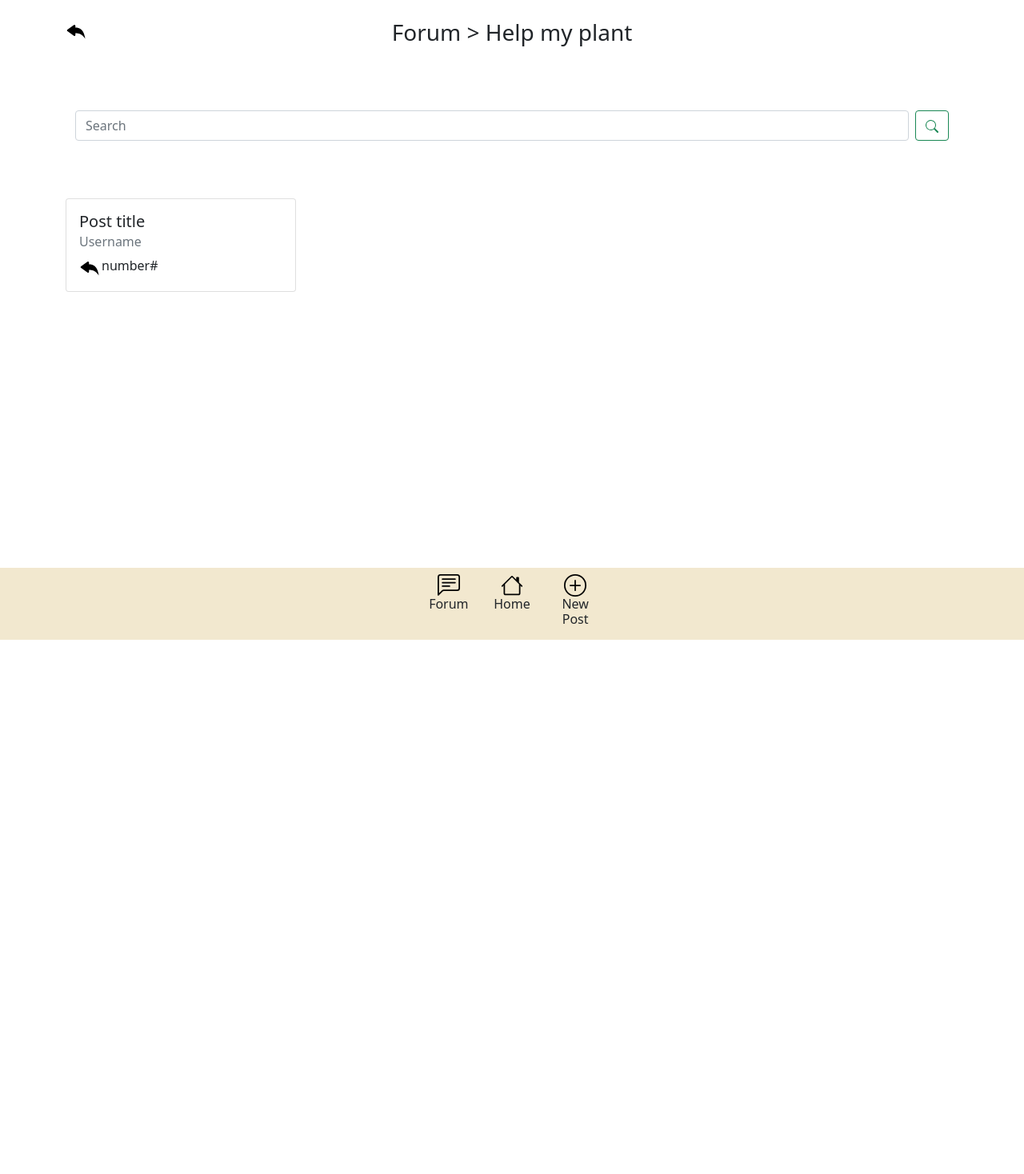
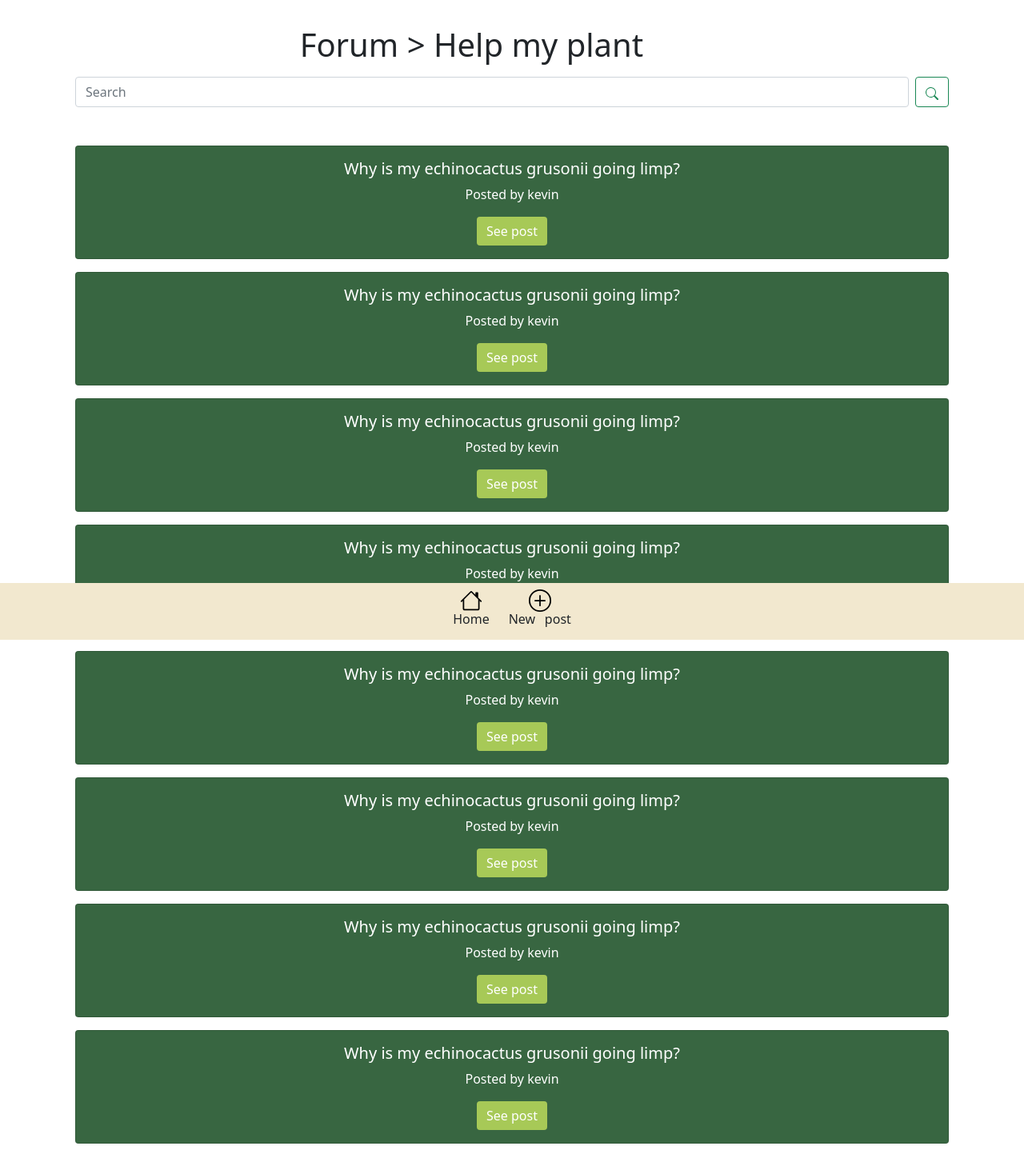
Before and after one commit to polito-hci-2022/Giancono, a React (Create React App) app in the folder A6/planthug/client/: page /helpmyplant in a window 1280 px wide. Shown: the whole page at 80% size. Before the commit the page ends 800 px from the top, so only its background shows below. Built offline with nearby package versions, Linux system fonts and the light colour scheme.

Commit message:
edited forum

```diff
--- a/A6/planthug/client/src/App.js
+++ b/A6/planthug/client/src/App.js
@@ -12,6 +12,8 @@ import AP from './Components/Plants/AP';
 import Feedback from './Components/Feedback/Feedback';
 import FeedbackSent from './Components/Feedback/Sent';
 import ForumPosted from './Components/Forum/Posted';
+import Post from './Components/Forum/Post';
+
 
 let up=[{
   "plantId": "1",
@@ -52,6 +54,7 @@ function App() {
         <Route path='/feedback' element={<Feedback/>}/>
         <Route path='/feedback/sent' element={<FeedbackSent/>}/>
         <Route path='/forum/posted' element={<ForumPosted/>}/>
+        <Route path='/forum/post' element={<Post/>}/>
       </Routes>
     </BrowserRouter>
   );
--- a/A6/planthug/client/src/Components/Buttons/addPost.js
+++ b/A6/planthug/client/src/Components/Buttons/addPost.js
@@ -6,7 +6,7 @@ function AddPost(){
     return(
 
             <div style={{textAlign:'center'}}>
-                <h6 onClick={()=>navigate('/a')}>
+                <h6 onClick={()=>navigate('/forum/posted')}>
                 <PlusCircle size={28} color='black'/>
                 <br></br>Post it!
                 </h6>
--- a/A6/planthug/client/src/Components/Buttons/newPost.js
+++ b/A6/planthug/client/src/Components/Buttons/newPost.js
@@ -6,9 +6,9 @@ function NewPostButton(){
     return(
 
             <div style={{textAlign:'center'}}>
-                <h6 onClick={()=>navigate('/a')}>
+                <h6 onClick={()=>navigate('/newpost')}>
                 <PlusCircle size={28} color='black'/>
-                <br></br>New Post
+                <br></br>New⠀post
                 </h6>
             </div>
     );
--- /dev/null
+++ b/A6/planthug/client/src/Components/Forum/Post.jsx
@@ -0,0 +1,118 @@
+import { useState } from "react";
+import React from "react";
+import NewPostButton from '../Buttons/newPost';
+import HomeButton from '../Buttons/home';
+import {
+  Container,
+  Offcanvas,
+  Row,
+  Col,
+  Button,
+  Form,
+  Card,
+  Navbar,
+} from "react-bootstrap";
+import {
+  MDBCard,
+  MDBCardBody,
+  MDBCardTitle,
+  MDBCardText,
+  MDBCardImage,
+  MDBCardSubTitle,
+} from 'mdb-react-ui-kit';
+import TitleBar from '../General/Titlebar';
+import ReplyButton from '../Buttons/replyButton'
+import ForumButton from "../Buttons/forumButton";
+import { Navigate } from "react-router-dom";
+
+function Post(props) {
+
+  const [post, setPost] = useState({});
+  const [reply, setReply] = useState(0);
+
+  if(reply===0){
+    return (
+      <Container>
+        <br></br>
+        <TitleBar name='Forum > Post ID'></TitleBar>
+        <br></br>
+        <br></br>
+
+        <div style={{ textAlign: "center" }}>
+        <Container>
+                  <MDBCard style={{backgroundColor:'#386641'}} className='text-white mb-3'>
+                    <MDBCardBody>
+                    <MDBCardTitle>{post.title}</MDBCardTitle>
+                    <MDBCardText><b>posted by: </b><div>{post.author}</div></MDBCardText>
+                    <MDBCardText><b>category: </b><div>{post.category}</div></MDBCardText>
+                    <MDBCardText><div>{post.body}</div></MDBCardText>
+                    <MDBCardText><Button style={{backgroundColor:'#A7C957'}} onClick={()=>{Navigate('/post')}} className="border-0">
+                      Reply to {post.author}</Button> </MDBCardText>
+                    </MDBCardBody>
+                  </MDBCard>
+          </Container>
+          <Container>
+                  <MDBCard style={{backgroundColor:'#6A994E'}} className='text-white mb-3'>
+                    <MDBCardBody>
+                    <MDBCardText><b>Marco: </b><div >{post.body}</div></MDBCardText>
+                    <MDBCardText><Button style={{backgroundColor:'#A7C957'}} onClick={()=>{Navigate('/post')}} className="border-0">
+                      Reply to {post.author}</Button> </MDBCardText>
+                    </MDBCardBody>
+                  </MDBCard>
+          </Container>
+          <Container>
+                  <MDBCard style={{backgroundColor:'#6A994E'}} className='text-white mb-3'>
+                    <MDBCardBody>
+                    <MDBCardText><b>Franco: </b><div>{post.body}</div></MDBCardText>
+                    <MDBCardText><Button style={{backgroundColor:'#A7C957'}} onClick={()=>{Navigate('/post')}} className="border-0">
+                      Reply to {post.author}</Button> </MDBCardText>
+                    </MDBCardBody>
+                  </MDBCard>
+          </Container>
+          <Container>
+                  <MDBCard style={{backgroundColor:'#6A994E'}} className='text-white mb-3'>
+                    <MDBCardBody>
+                    <MDBCardText><b>Matteo: </b><div >{post.body}</div></MDBCardText>
+                    <MDBCardText><Button style={{backgroundColor:'#A7C957'}} onClick={()=>{Navigate('/post')}} className="border-0">
+                      Reply to {post.author}</Button> </MDBCardText>
+                    </MDBCardBody>
+                  </MDBCard>
+          </Container>
+          <Container>
+                  <MDBCard style={{backgroundColor:'#6A994E'}} className='text-white mb-3'>
+                    <MDBCardBody>
+                    <MDBCardText><b>Piero: </b><div>{post.body}</div></MDBCardText>
+                    <MDBCardText><Button style={{backgroundColor:'#A7C957'}} onClick={()=>{Navigate('/post')}} className="border-0">
+                      Reply to {post.author}</Button> </MDBCardText>
+                    </MDBCardBody>
+                  </MDBCard>
+          </Container>
+
+
+        </div>
+        <br></br>
+
+
+        <Navbar position='absolute' fixed="bottom" style={{backgroundColor:'#F2E8CF'}}>
+                <Container style={{justifyContent:'center'}}>
+                  <Row >
+                    <Col xs>
+                    <HomeButton/>
+                    </Col>
+                    <Col xs>
+                    <ReplyButton/>
+                    </Col>
+                  </Row>
+                </Container>
+              </Navbar>
+      </Container>
+    );
+  }else{
+
+
+
+  }
+
+}
+
+export default Post;
--- a/A6/planthug/client/src/Components/Forum/Posted.js
+++ b/A6/planthug/client/src/Components/Forum/Posted.js
@@ -10,7 +10,7 @@ function ForumPosted(){
     useEffect(()=>{
         const timer = setTimeout(()=>{
             navigate('/forum')
-        }, 1000);
+        }, 3000);
         return () => clearTimeout(timer);
     })
 
--- a/A6/planthug/client/src/Components/General/Forum.jsx
+++ b/A6/planthug/client/src/Components/General/Forum.jsx
@@ -4,6 +4,7 @@ import React from 'react';
 import InfoBox from './info';
 import { GearFill, StarFill, QuestionCircleFill, Search, ReplyFill, CartPlusFill } from 'react-bootstrap-icons';
 import { Container, Offcanvas, Row, Col, Button, Form } from 'react-bootstrap'
+import TitleBar from '../General/Titlebar';
 
 
 function Forum() {
@@ -11,14 +12,7 @@ function Forum() {
     return (
         <Container>
             <br></br>
-            <Row>
-                <Col xs={1} style={{ textAlign: 'left' }}>
-                    <ReplyFill size={28} color="black" />
-                </Col>
-                <Col xs={10} style={{ textAlign: 'center' }}>
-                    <h1>Forum</h1>
-                </Col>
-            </Row>
+            <TitleBar name='Forum'></TitleBar>
             <br></br>
             <br></br>
             <br></br>
@@ -39,27 +33,26 @@ function Forum() {
                     <h4>Topics:</h4>
 
                     <Row>
-                        <Button size="lg" style={{ backgroundColor: '#6A994E' }} class="rounded-pill" href="/helpmyplant">
-                            <GearFill class="text-dark"/>
-                            <a class="text-dark">Help my plan</a></Button>
+                        <Button size="lg" style={{ backgroundColor: '#386641' }} class="rounded-pill" href="/helpmyplant">
+                            <GearFill/>⠀Help my plant</Button>
                     </Row>
                     <br></br>
 
                     <Row>
-                        <Button size="lg" style={{ backgroundColor: '#6A994E' }} class="rounded-pill" ><StarFill></StarFill>
-                            Reviews</Button>
+                        <Button size="lg" style={{ backgroundColor: '#386641' }} class="rounded-pill" ><StarFill></StarFill>
+                        ⠀Plant's reviews</Button>
                     </Row>
                     <br></br>
 
                     <Row>
-                        <Button size="lg" style={{ backgroundColor: '#6A994E' }} class="rounded-pill" >                        <CartPlusFill></CartPlusFill>
-                            Accessories</Button>
+                        <Button size="lg" style={{ backgroundColor: '#386641' }} class="rounded-pill" >                        <CartPlusFill></CartPlusFill>
+                        ⠀Accessories for your plant</Button>
                     </Row>
                     <br></br>
 
                     <Row>
-                        <Button size="lg" style={{ backgroundColor: '#6A994E' }} class="rounded-pill" ><QuestionCircleFill></QuestionCircleFill>
-                            Others</Button>
+                        <Button size="lg" style={{ backgroundColor: '#386641' }} class="rounded-pill" ><QuestionCircleFill></QuestionCircleFill>
+                        ⠀Others</Button>
                     </Row>
 
 
--- a/A6/planthug/client/src/Components/General/HelpMyPlant.js
+++ b/A6/planthug/client/src/Components/General/HelpMyPlant.js
@@ -14,33 +14,36 @@ import {
   Card,
   Navbar,
 } from "react-bootstrap";
+import {
+  MDBCard,
+  MDBCardBody,
+  MDBCardTitle,
+  MDBCardText,
+  MDBCardImage,
+  MDBCardSubTitle,
+} from 'mdb-react-ui-kit';
+import TitleBar from '../General/Titlebar';
+
 import ForumButton from "../Buttons/forumButton";
+import { Navigate } from "react-router-dom";
 
 function HelpMyPlant() {
+
+  const [posts, setPosts] = useState({});
+  const [post, setPost] = useState({});
+
+
   return (
     <Container>
       <br></br>
-            <Row>
-                <Col xs={1} style={{ textAlign: 'left' }}>
-                    <ReplyFill size={28} color="black" />
-                </Col>
-                <Col xs={10} style={{ textAlign: 'center' }}>
-                    <h3>Forum > Help my plant</h3>
-                </Col>
-            </Row>
-            <br></br>
-            <br></br>
-            <br></br>
-
-      <div style={{ textAlign: "center" }}>
+      <TitleBar name='Forum > Help my plant'></TitleBar>
       <Container>
         <Form className="d-flex">
           <Form.Control
               type="search"
               placeholder="Search"
               className="me-2"
-              aria-label="Search"
-            />
+              aria-label="Search"/>
           <Button variant="outline-success">
             <Search />
           </Button>
@@ -48,33 +51,103 @@ function HelpMyPlant() {
       <br></br>
       <br></br>
       </Container>
+        <div style={{ textAlign: "center" }}>
+      <Container>
+                <MDBCard style={{backgroundColor:'#386641'}} className='text-white mb-3'>
+                  <MDBCardBody>
+                  <MDBCardTitle>Why is my echinocactus grusonii going limp?</MDBCardTitle>
+                  <MDBCardText><div>Posted by kevin</div></MDBCardText>
+                  <MDBCardText><Button style={{backgroundColor:'#A7C957'}} onClick={()=>{Navigate('/post')}} className="border-0">
+                    See post</Button> </MDBCardText>
+                  </MDBCardBody>
+                </MDBCard>
+        </Container>
+        <Container>
+                <MDBCard style={{backgroundColor:'#386641'}} className='text-white mb-3'>
+                  <MDBCardBody>
+                  <MDBCardTitle>Why is my echinocactus grusonii going limp?</MDBCardTitle>
+                  <MDBCardText><div>Posted by kevin</div></MDBCardText>
+                  <MDBCardText><Button style={{backgroundColor:'#A7C957'}} onClick={()=>{Navigate('/post')}} className="border-0">
+                    See post</Button> </MDBCardText>
+                  </MDBCardBody>
+                </MDBCard>
+        </Container>
+        <Container>
+                <MDBCard style={{backgroundColor:'#386641'}} className='text-white mb-3'>
+                  <MDBCardBody>
+                  <MDBCardTitle>Why is my echinocactus grusonii going limp?</MDBCardTitle>
+                  <MDBCardText><div>Posted by kevin</div></MDBCardText>
+                  <MDBCardText><Button style={{backgroundColor:'#A7C957'}} onClick={()=>{Navigate('/post')}} className="border-0">
+                    See post</Button> </MDBCardText>
+                  </MDBCardBody>
+                </MDBCard>
+        </Container>
+        <Container>
+                <MDBCard style={{backgroundColor:'#386641'}} className='text-white mb-3'>
+                  <MDBCardBody>
+                  <MDBCardTitle>Why is my echinocactus grusonii going limp?</MDBCardTitle>
+                  <MDBCardText><div>Posted by kevin</div></MDBCardText>
+                  <MDBCardText><Button style={{backgroundColor:'#A7C957'}} onClick={()=>{Navigate('/post')}} className="border-0">
+                    See post</Button> </MDBCardText>
+                  </MDBCardBody>
+                </MDBCard>
+        </Container>
+        <Container>
+                <MDBCard style={{backgroundColor:'#386641'}} className='text-white mb-3'>
+                  <MDBCardBody>
+                  <MDBCardTitle>Why is my echinocactus grusonii going limp?</MDBCardTitle>
+                  <MDBCardText><div>Posted by kevin</div></MDBCardText>
+                  <MDBCardText><Button style={{backgroundColor:'#A7C957'}} onClick={()=>{Navigate('/post')}} className="border-0">
+                    See post</Button> </MDBCardText>
+                  </MDBCardBody>
+                </MDBCard>
+        </Container>
+        <Container>
+                <MDBCard style={{backgroundColor:'#386641'}} className='text-white mb-3'>
+                  <MDBCardBody>
+                  <MDBCardTitle>Why is my echinocactus grusonii going limp?</MDBCardTitle>
+                  <MDBCardText><div>Posted by kevin</div></MDBCardText>
+                  <MDBCardText><Button style={{backgroundColor:'#A7C957'}} onClick={()=>{Navigate('/post')}} className="border-0">
+                    See post</Button> </MDBCardText>
+                  </MDBCardBody>
+                </MDBCard>
+        </Container>
+        <Container>
+                <MDBCard style={{backgroundColor:'#386641'}} className='text-white mb-3'>
+                  <MDBCardBody>
+                  <MDBCardTitle>Why is my echinocactus grusonii going limp?</MDBCardTitle>
+                  <MDBCardText><div>Posted by kevin</div></MDBCardText>
+                  <MDBCardText><Button style={{backgroundColor:'#A7C957'}} onClick={()=>{Navigate('/post')}} className="border-0">
+                    See post</Button> </MDBCardText>
+                  </MDBCardBody>
+                </MDBCard>
+        </Container>
+        <Container>
+                <MDBCard style={{backgroundColor:'#386641'}} className='text-white mb-3'>
+                  <MDBCardBody>
+                  <MDBCardTitle>Why is my echinocactus grusonii going limp?</MDBCardTitle>
+                  <MDBCardText><div>Posted by kevin</div></MDBCardText>
+                  <MDBCardText><Button style={{backgroundColor:'#A7C957'}} onClick={()=>{Navigate('/post')}} className="border-0">
+                    See post</Button> </MDBCardText>
+                  </MDBCardBody>
+                </MDBCard>
+        </Container>
+
+
+
+
       </div>
       <br></br>
-      <Card style={{ width: "18rem" }} >
-        <Card.Body>
-          <Card.Title>Post title</Card.Title>
-          <Card.Subtitle className="mb-2 text-muted">Username</Card.Subtitle>
 
-
-            <ReplyFill size={28} color="black" />
-            number#
-
-        </Card.Body>
-      </Card>
 
       <Navbar position='absolute' fixed="bottom" style={{backgroundColor:'#F2E8CF'}}>
               <Container style={{justifyContent:'center'}}>
                 <Row >
                   <Col xs>
-                  <ForumButton/>
-                  </Col>
-                  <Col xs>
                   <HomeButton/>
-
                   </Col>
                   <Col xs>
                   <NewPostButton/>
-
                   </Col>
                 </Row>
               </Container>
--- a/A6/planthug/client/src/Components/General/NewPost.js
+++ b/A6/planthug/client/src/Components/General/NewPost.js
@@ -17,47 +17,57 @@ import {
   Card,
   Navbar,
   InputGroup,
+  Alert,
 } from "react-bootstrap";
 import ForumButton from "../Buttons/forumButton";
+import TitleBar from '../General/Titlebar';
+import {
+  MDBCard,
+  MDBCardBody,
+  MDBCardTitle,
+  MDBCardText,
+  MDBCardImage,
+  MDBCardSubTitle,
+} from 'mdb-react-ui-kit';
+
 
 function NewPost() {
-  const [preview, setPreview] = useState(1);
-  const [title, setTitle] = useState("LE SARDE");
-  const [category, setCategory] = useState("pesci");
-  const [body, setBody] = useState("le sarde salate");
+  const [preview, setPreview] = useState(0);
+  const [title, setTitle] = useState("");
+  const [category, setCategory] = useState("");
+  const [body, setBody] = useState("");
+
 
   if (!preview) {
     return (
       <Container>
         <br></br>
-        <Row>
-          <Col xs={1} style={{ textAlign: "left" }}>
-            <ReplyFill size={28} color="black" />
-          </Col>
-          <Col xs={10} style={{ textAlign: "center" }}>
-            <h1>Create a post</h1>
-          </Col>
-        </Row>
+        <TitleBar name='New post' arrow={true}></TitleBar>
+        {preview ===1 && title==="" ? <Row><Alert onOpen={() => {}}dismissible>{"Fill in all the required inputs"}</Alert></Row> : <></>}
         <br></br>
-        <br></br> <br></br>
+        <br></br>
         <h4>Post title:</h4>
-        <Form className="d-flex">
-          <Form.Control placeholder="Type here" className="me-2" />
+        <Form className="d-flex" onChange={event => setTitle(event.target.value)}>
+          <Form.Control placeholder={title} className="me-2" />
         </Form>
         <br></br>
         <h4>Category:</h4>
-        <Form className="d-flex">
-          <Form.Control placeholder="Type here" className="me-2" />
-        </Form>
+        <Form.Select size="md" onChange={event => setCategory(event.target.value)}>
+          <option>Help my plant</option>
+          <option>Plant's reviews</option>
+          <option>Accessories for your plant</option>
+          <option>Others</option>
+        </Form.Select>
         <br></br>
         <h4>Post body:</h4>
-        <InputGroup>
+        <InputGroup onChange={event => setBody(event.target.value)}>
           <Form.Control
-            placeholder="Type here your post"
+            placeholder={body}
             as="textarea"
             aria-label="With textarea"
           />
         </InputGroup>
+
         <Navbar
           position="absolute"
           fixed="bottom"
@@ -65,9 +75,7 @@ function NewPost() {
         >
           <Container style={{ justifyContent: "center" }}>
             <Row>
-              <Col xs>
-                <ForumButton />
-              </Col>
+
               <Col xs>
                 <HomeButton />
               </Col>
@@ -84,35 +92,29 @@ function NewPost() {
         </Navbar>
       </Container>
     );
-  } else {
+  }else{
     return (
       <Container>
+        <TitleBar name='Preview' ></TitleBar>
         <br></br>
-        <Row>
-          <Col xs={1} style={{ textAlign: "left" }}>
-            <ReplyFill size={28} color="black" />
-          </Col>
-          <Col xs={10} style={{ textAlign: "center" }}>
-            <h1>Preview</h1>
-          </Col>
-        </Row>
         <br></br>
-        <br></br> <br></br>
         <h4>Do you want to post this?</h4>
-        <Container class="rounded" style={{ backgroundColor: "#A7C957" }}>
-          <h4 style={{ textAlign: "center" }}>{title}</h4>
-          <Search />
-          {category}
-          <br></br>
-          <Container style={{ backgroundColor: "#A7C957" }}>
-            <h7>{body}</h7>
-          </Container>
-        </Container>
+        <br></br>
+
+          <MDBCard style={{backgroundColor:'#386641'}} className='text-white mb-3'>
+            <MDBCardBody>
+              <MDBCardTitle>{title}</MDBCardTitle>
+              <MDBCardText><div>Category: {category}</div></MDBCardText>
+
+                <MDBCardText style={{backgroundColor:'white'}} className='text-black mb-3 rounded'><div>{body}</div></MDBCardText>
+            </MDBCardBody>
+          </MDBCard>
+
+
         <Navbar
           position="absolute"
           fixed="bottom"
-          style={{ backgroundColor: "#F2E8CF" }}
-        >
+          style={{ backgroundColor: "#F2E8CF" }}>
           <Container style={{ justifyContent: "center" }}>
             <Row>
               <Col xs>
--- a/A6/planthug/client/src/Components/General/Titlebar.js
+++ b/A6/planthug/client/src/Components/General/Titlebar.js
@@ -6,8 +6,9 @@ import Back from '../Buttons/backButton';
 function TitleBar(props){
 
     return(
-        <Navbar>
-            {props.name !== 'Plant Hug' ? <Navbar.Brand><Back/></Navbar.Brand> : <Navbar.Brand><>&nbsp;&nbsp;&nbsp;</></Navbar.Brand>}
+        <Navbar style={{backgroundColor: "white", position: "sticky"}} fixed="top">
+            {props.name !== 'Plant Hug' && props.arrow===true ? <Navbar.Brand><Back/></Navbar.Brand> : <Navbar.Brand><>&nbsp;&nbsp;&nbsp;</></Navbar.Brand>}
+            {props.name !== 'Plant Hug' && props.arrow===false ? <Navbar.Brand></Navbar.Brand> : <Navbar.Brand></Navbar.Brand>}
             <Col xs={10} style={{textAlign:'center'}}>
                 <h1 className='d-flex flex-row align-items-center justify-content-center'>
                     {props.name}&nbsp;
```
Also changed, not shown: 2 other files (tests, documents, lock files or other folders). Lines whose indentation alone changed are shown as unchanged.
